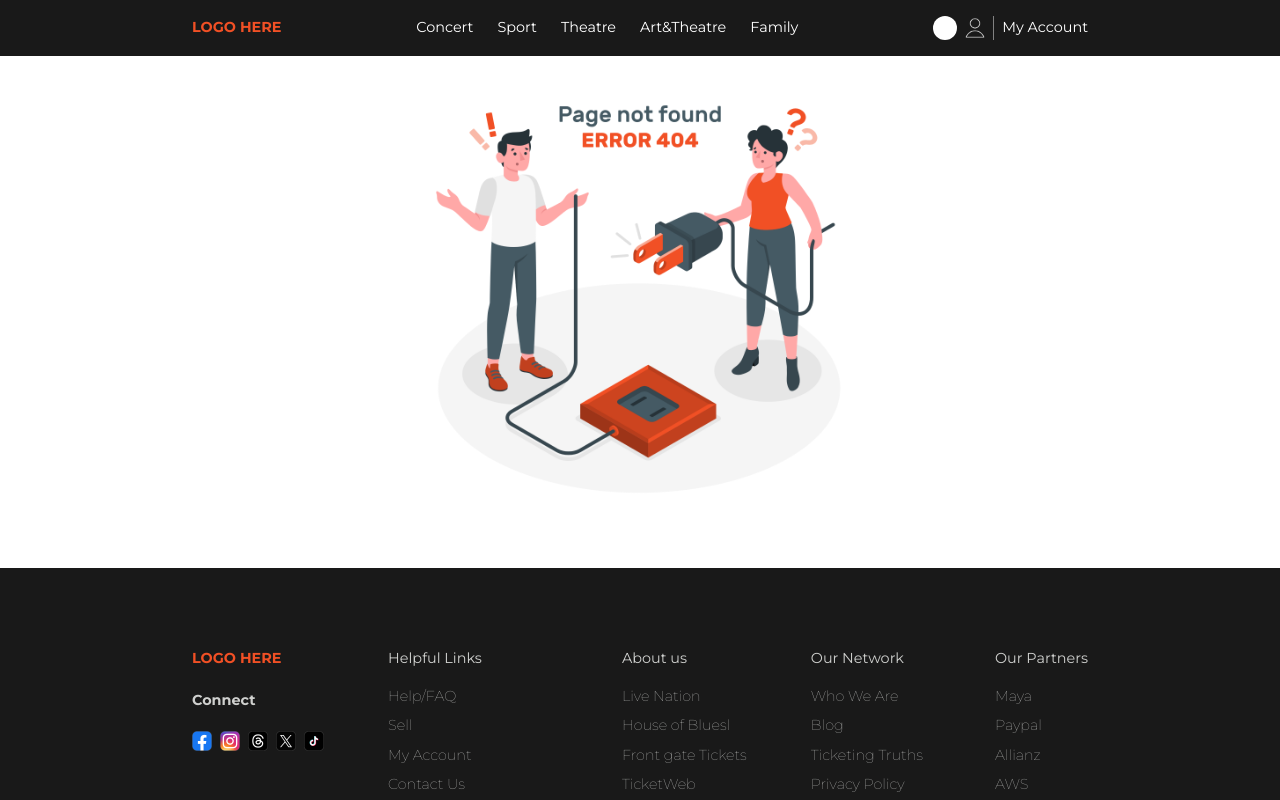
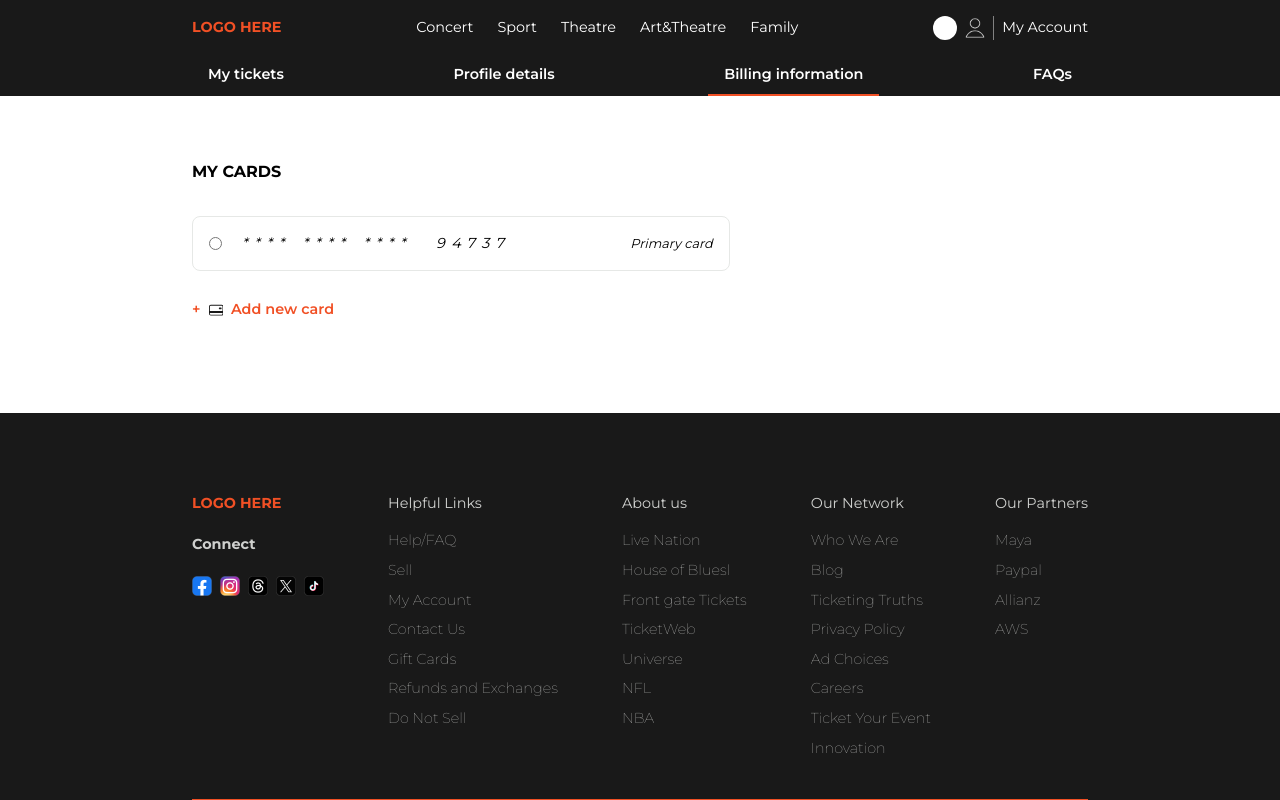
Before and after one commit to gabquelyn/ticketing-m, a Next.js app: page /billing in a window 1280 px wide. Before the commit this address had no page. Shown: the top 800 px of the page. Built offline with nearby package versions, Linux system fonts and the light colour scheme.

Commit message:
created billing page

```diff
--- /dev/null
+++ b/app/(pages)/billing/page.tsx
@@ -0,0 +1,16 @@
+import React from "react";
+import Card from "@/app/components/Card";
+import { BsCreditCard2Back } from "react-icons/bs";
+export default function Billing() {
+  return (
+    <div>
+      <p className="text-[1rem] font-bold mb-8 uppercase">My Cards</p>
+      <Card number="45893483948394737" />
+      <div className="text-orange flex gap-2 items-center my-7 font-semibold">
+        <p>+</p>
+        <BsCreditCard2Back className="text-black"/>
+        <p>Add new card</p>
+      </div>
+    </div>
+  );
+}
--- a/app/(pages)/me/page.tsx
+++ b/app/(pages)/me/page.tsx
@@ -8,7 +8,7 @@ export default function MyAccount() {
   ];
   return (
     <div className="min-h-[50vh]  text-black">
-      <p className="text-[1rem] font-semibold mb-8">My Tickets</p>
+      <p className="text-[1rem] font-bold mb-8 uppercase">My Tickets</p>
 
       <NoEvents />
       {/* if no events */}
--- a/app/(pages)/settings/page.tsx
+++ b/app/(pages)/settings/page.tsx
@@ -6,7 +6,7 @@ export default function Settings() {
     <div className="">
       <p className="text-[1rem] font-bold mb-8 uppercase">Profile settings</p>
 
-      <div className="grid grid-cols-1 md:grid-cols-2 gap-5 md:gap-0">
+      <div className="grid grid-cols-1 md:grid-cols-2 gap-[3rem] md:gap-0">
         <ProfileSettings />
         <PasswordSettings />
       </div>
--- a/app/atoms/Navigation.tsx
+++ b/app/atoms/Navigation.tsx
@@ -7,7 +7,6 @@ import clsx from "clsx";
 
 export default function Navigation() {
   const pathname = usePathname();
-  console.log(pathname);
   return (
     <div className="bg-black text-white px-[5%] md:px-[15%] font-semibold flex items-center justify-between">
       <Link
--- /dev/null
+++ b/app/components/Card.tsx
@@ -0,0 +1,19 @@
+import React from "react";
+
+export default function Card({ number }: { number: string }) {
+  return (
+    <div className="border-grey border-[1px] rounded-lg p-4 flex items-center justify-between w-[100%] md:w-[60%]">
+      <div className="flex gap-5 items-center justify-center">
+        <input type="radio" className="accent-orange cursor-pointer" />
+        <p className="tracking-[.4rem] flex gap-3 italic">
+          <span>****</span>
+          <span>****</span>
+          <span>****</span>
+          <span></span>
+          {number.slice(number.length - 5, number.length)}
+        </p>
+      </div>
+      <p className="italic text-[.8rem]">Primary card</p>
+    </div>
+  );
+}
```
